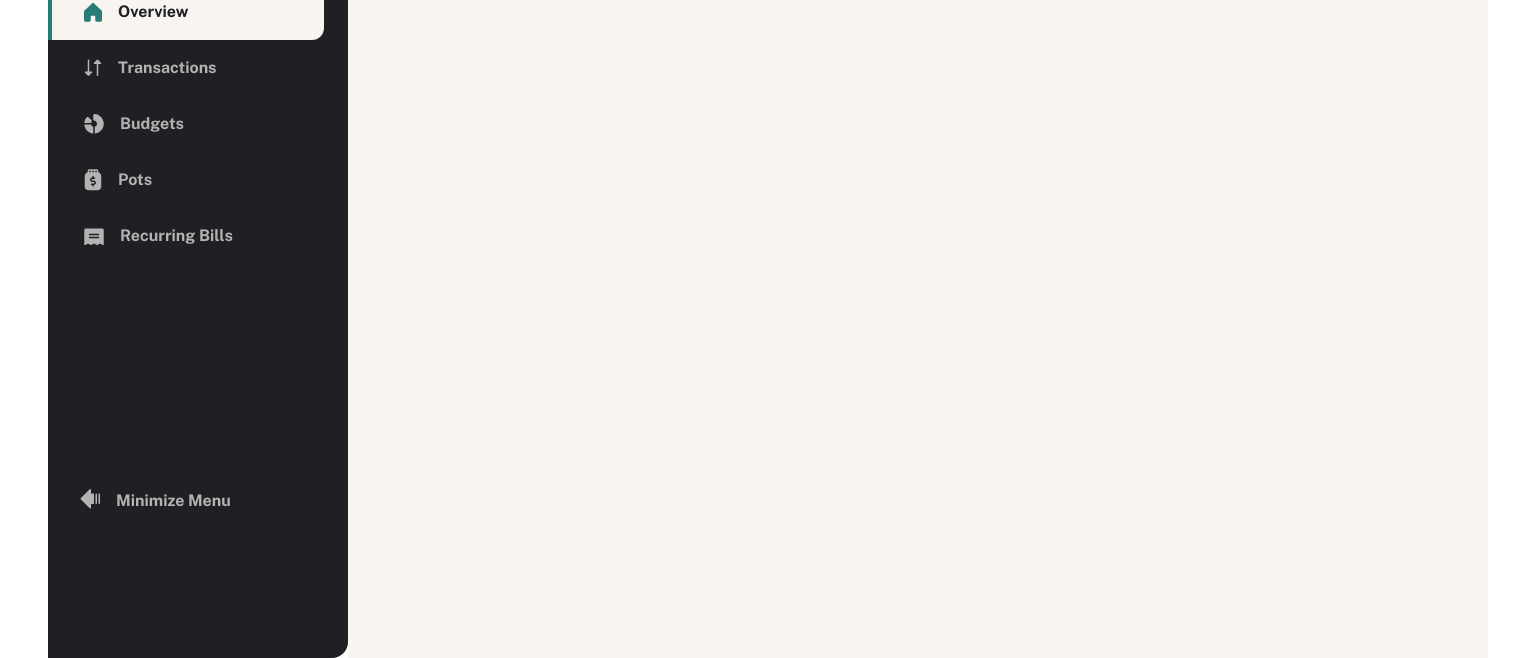
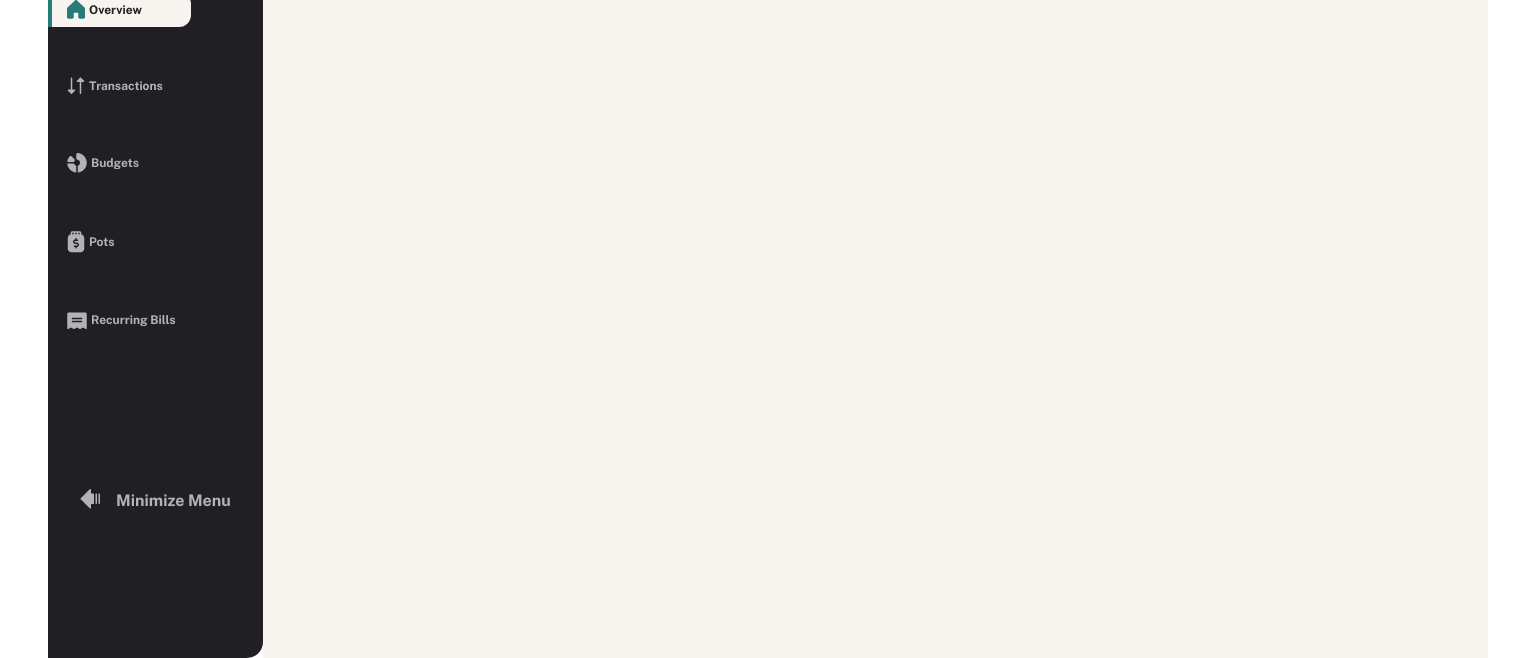
Before and after one commit to mrcordova/personal-finance-app, a plain HTML site: page frontend/index.html in a window 1536 px wide. Shown: the part 142-800 px from the top of the page. Drawn offline with nearby package versions, Linux system fonts and the light colour scheme.

Commit message:
sidebar tablet styling

```diff
--- a/frontend/css/style.css
+++ b/frontend/css/style.css
@@ -213,32 +213,56 @@ main {
   /* flex-direction: column; */
   padding: 0;
   list-style: none;
+  /* Desktop */
   padding-inline-end: 1.5rem;
+  padding-block-start: 0rem;
+  /* Tablet */
+  padding-inline-end: 0rem;
+  padding-block-start: 0.5rem;
+  gap: 2.625rem;
   /* inline-size: 18.75rem; */
   margin-block-end: auto;
 
   & li {
-    border-left: 0.25rem solid transparent;
-    width: 17.25rem;
+    border-left: 0rem solid transparent;
+    border-bottom: 0.25rem solid transparent;
+    /* Desktop */
+    /* width: 17.25rem; */
+    /* Tablet */
+    /* width: 6.5rem; */
   }
   & button {
     display: flex;
     flex-direction: column;
     align-items: center;
+    line-height: 1.5;
+    /* Desktop */
     padding-block: 1rem;
     padding-inline: 2rem;
     gap: 1rem;
     font-size: 1rem;
-    line-height: 1.5;
+    /* Tablet */
+    padding-block: 0.5rem;
+    padding-inline: 0.9375rem;
+    gap: 0.25rem;
+    font-size: 0.75rem;
 
     color: var(--grey-300);
+
+    & span {
+      display: none;
+    }
   }
 
   .checked {
-    border-left: 0.25rem solid var(--green);
+    border-top-left-radius: 0.75rem;
+    border-top-right-radius: 0.75rem;
+    border-bottom-right-radius: 0rem;
+    border-left: 0rem solid transparent;
+    border-bottom-left-radius: 0rem;
+    border-bottom: 0.25rem solid var(--green);
     background-color: var(--beige-100);
-    border-top-right-radius: 0.75rem;
-    border-bottom-right-radius: 0.75rem;
+
     & svg {
       color: var(--green);
     }
@@ -386,6 +410,14 @@ table {
   .mobile-name {
     display: none;
   }
+
+  #sidebar-menu {
+    & button {
+      & span {
+        display: block;
+      }
+    }
+  }
   .sender-desktop {
     display: table-cell;
   }
@@ -444,8 +476,23 @@ table {
   #sidebar-menu {
     flex-direction: column;
 
+    & li {
+      border-left: 0.25rem solid transparent;
+      border-bottom: 0;
+    }
+
     & button {
       flex-direction: row;
+    }
+
+    .checked {
+      border-left: 0.25rem solid var(--green);
+      border-bottom: 0;
+
+      border-top-right-radius: 0.75rem;
+      border-bottom-right-radius: 0.75rem;
+      border-top-left-radius: 0;
+      border-bottom-left-radius: 0;
     }
   }
   #mini-menu {
```
